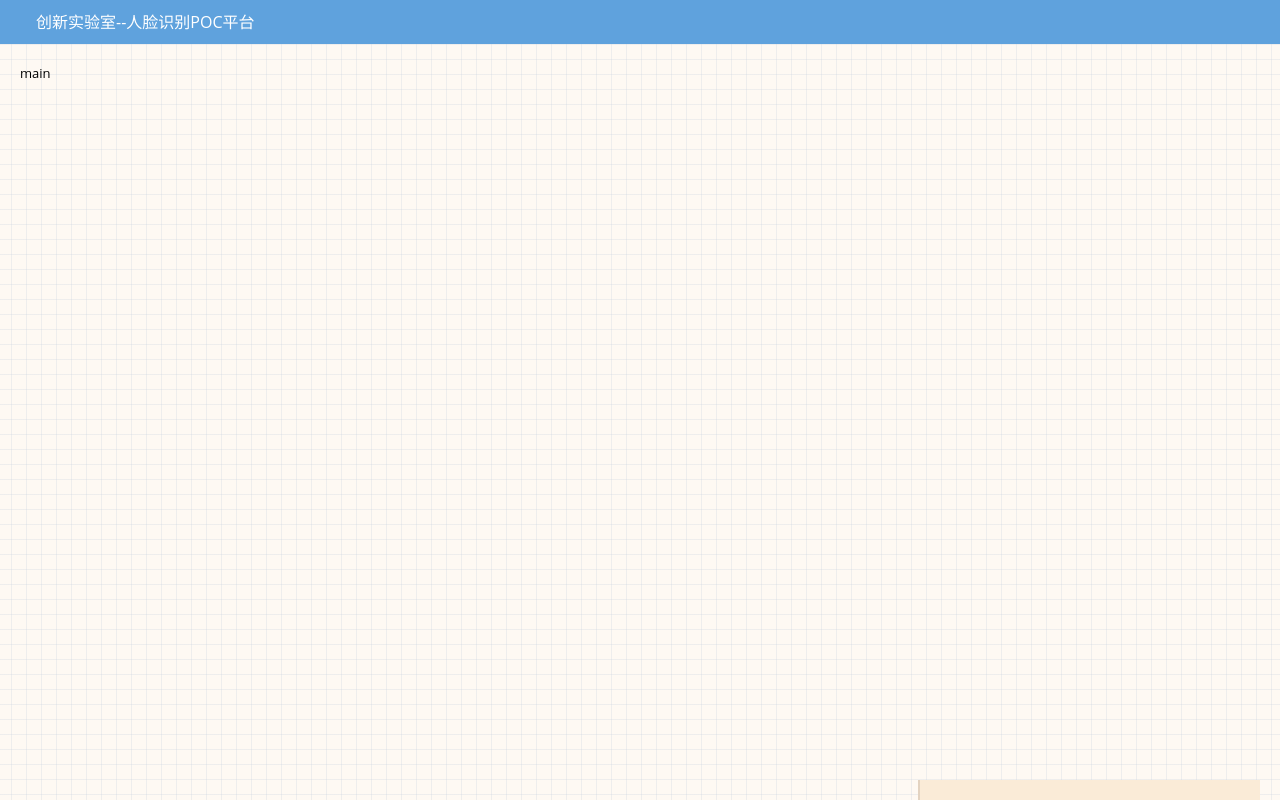
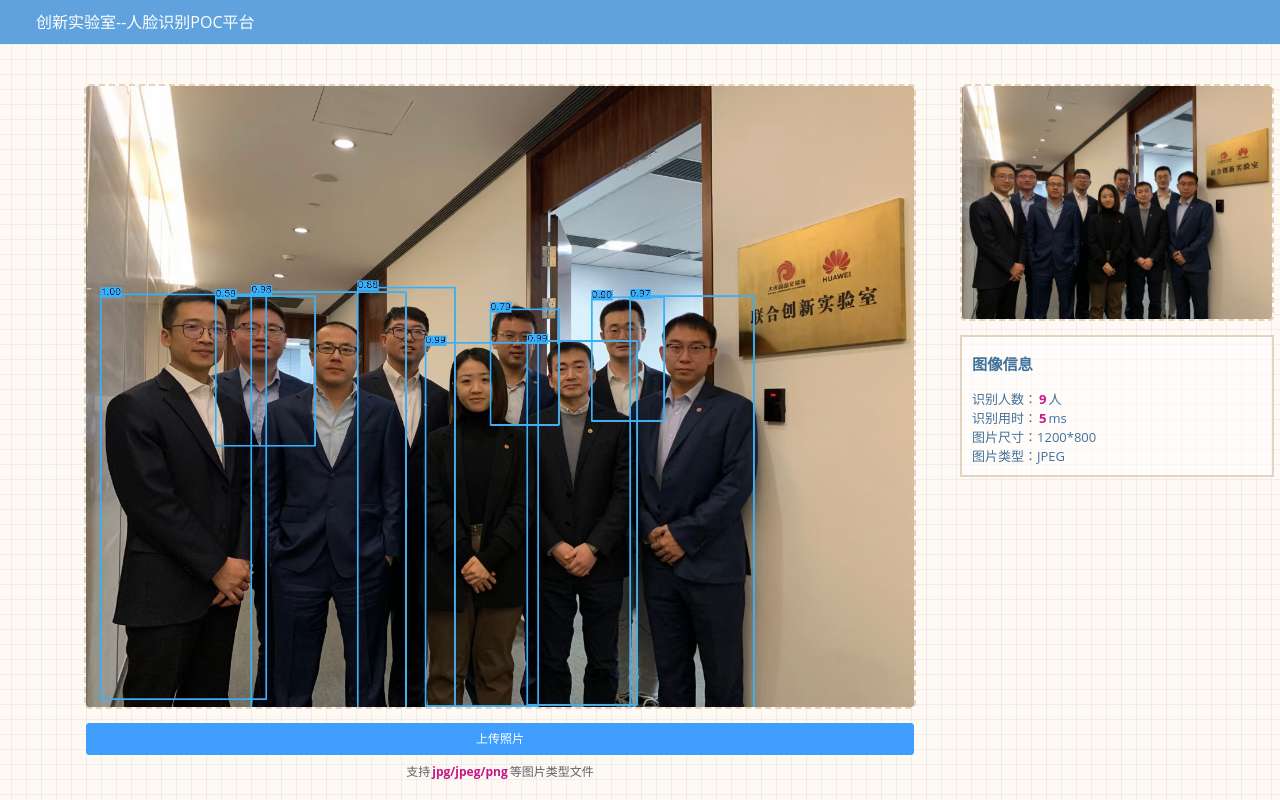
Before and after one commit to zodiac4006/ClientImageRecognition, a Vue app in the folder frontend/: page / in a window 1280 px wide. Built offline with nearby package versions, Linux system fonts and the light colour scheme; some icons are missing.

Commit message:
主体页面布局完成

```diff
--- a/frontend/src/components/Main.vue
+++ b/frontend/src/components/Main.vue
@@ -1,14 +1,122 @@
 <template>
-  <div>
-    main
+  <div id="main">
+    <div class="ctrl-content">
+      <div>
+        <el-image :src="rimage" v-on:load="rimage_load"></el-image>
+      </div>
+      <div style='padding-top: 10px;'>
+        <el-upload ref="upload" action="https://jsonplaceholder.typicode.com/posts/" :auto-upload="false" accept='image/*'>
+          <el-button slot="trigger" size="small" type="primary">上传照片</el-button>
+          <div class="el-upload__tip" slot="tip">支持<span class="highlight">jpg/jpeg/png</span>等图片类型文件</div>
+        </el-upload>
+      </div>
+    </div>
+    <div class="info-content">
+      <div style="clear:unset">
+        <el-image :src="oimage"></el-image>
+      </div>
+      <div id='info-panel'>
+        <h3>图像信息</h3>
+        <div id='image-info'>
+          <div>
+            <div>识别人数：<span id='person-num' class='highlight'>9</span>人</div>
+            <div>识别用时：<span id='cost-time' class='highlight'>5</span>ms</div>
+            <div>图片尺寸：<span id='image-size'>1200*800</span></div>
+            <div>图片类型：<span id='image-type'>JPEG</span></div>
+          </div>
+        </div>
+      </div>
+    </div>
   </div>
 </template>
 
 <script>
   export default {
-    name: 'Main'
+    name: 'Main',
+    data() {
+      return {
+        rimage: require('./../image/lab.res.jpg'),
+        oimage: require('./../image/lab.jpg')
+      }
+    },
+    methods: {
+      rimage_load: function(e) {
+        var height = e.srcElement.naturalHeight;
+        var width = e.srcElement.naturalWidth;
+
+        if (height > width) {
+          e.target.style = "height: 500px";
+        } else {
+          e.target.style = "width: 90%; min-width: 600px;";
+        }
+      }
+    }
   }
 </script>
 
 <style>
+  #main {
+    overflow: auto;
+    height: 100%;
+    padding: 20px;
+    display: flex;
+  }
+
+  #main .ctrl-content {
+    height: 100%;
+    width: 100%;
+    min-width: 650px;
+    float: left;
+    text-align: center;
+  }
+
+  #main .ctrl-content .el-image__inner {
+    border-radius: 5px;
+    border: dashed 2px #e3d3c1;
+  }
+
+  #main .info-content {
+    height: 100%;
+    width: 320px;
+    min-width: 320px;
+  }
+
+  #main .info-content .el-image__inner {
+    border-radius: 5px;
+    border: dashed 2px #e3d3c1;
+    width: 310px;
+  }
+
+  #main span.highlight {
+    padding: 0px 2px;
+    color: mediumvioletred;
+    font-weight: 700;
+  }
+
+  #main .el-upload {
+    width: 100%;
+  }
+
+  #main .el-button {
+    width: 90%;
+    min-width: 600px
+  }
+
+  #main #info-panel {
+    margin-top: 10px;
+    color: #42719A;
+    border: 2px #e3d3c1 solid;
+    background-color: rgba(255, 255, 255, 0.5);
+    text-align: left;
+    width: 310px;
+  }
+
+  #main #info-panel h3 {
+    padding-left: 10px;
+  }
+
+  #main #info-panel #image-info {
+    padding-left: 10px;
+    padding-bottom: 10px;
+  }
 </style>
```
